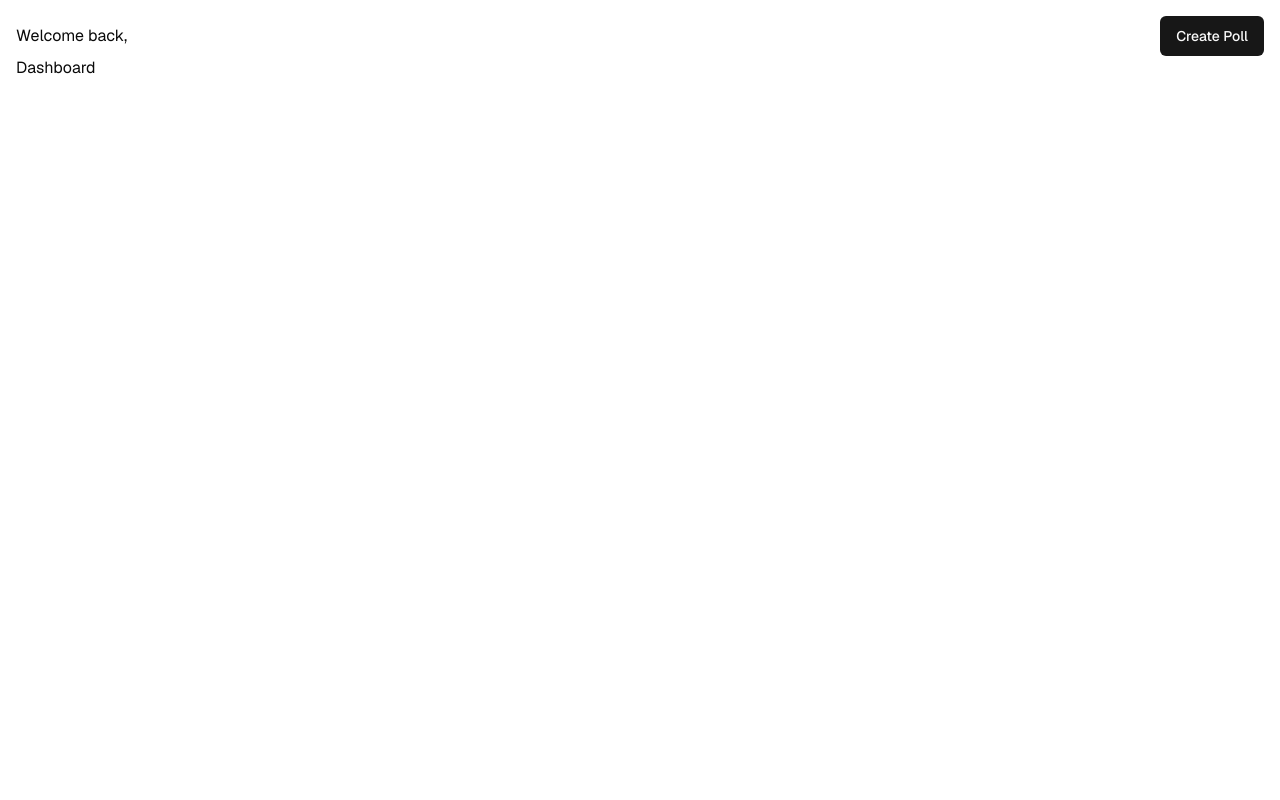
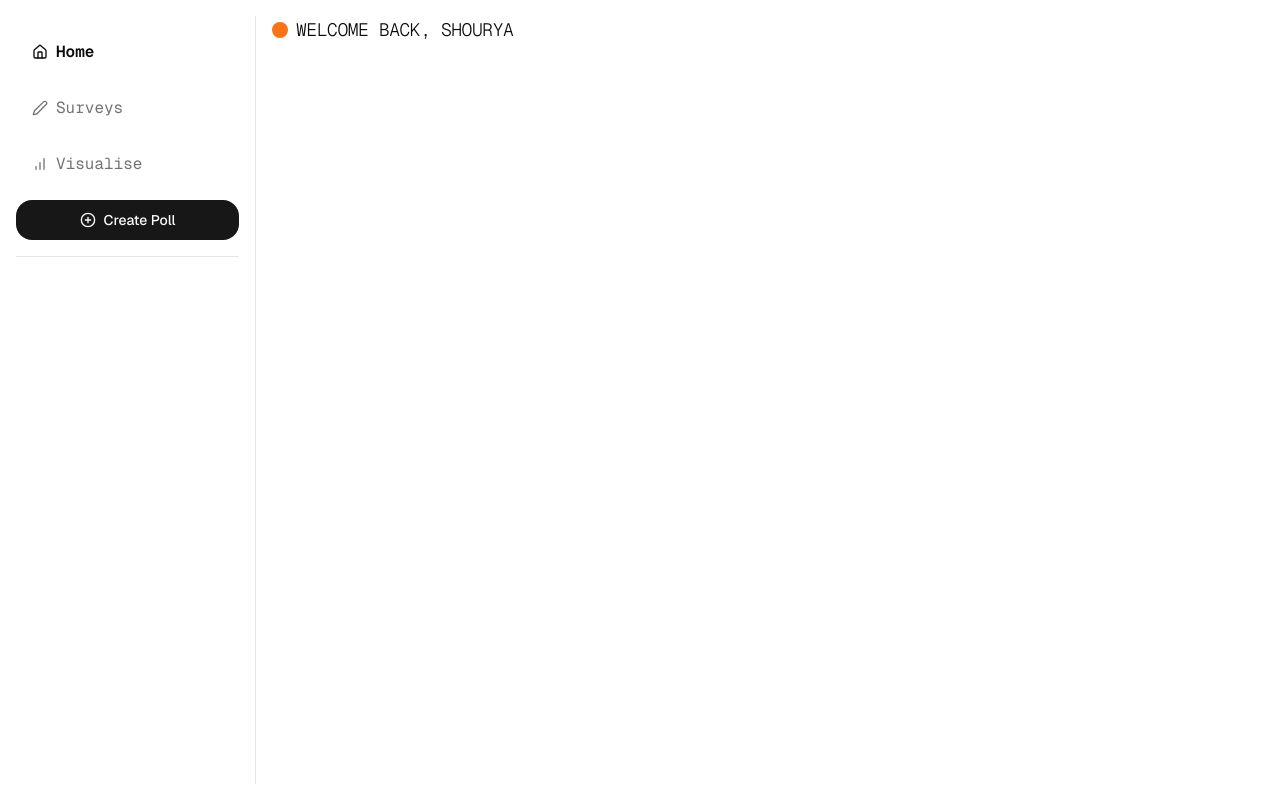
Before and after one commit to sjnaik02/interrobang, a Next.js app: page /dashboard in a window 1280 px wide. Built offline with nearby package versions, Linux system fonts and the light colour scheme.

Commit message:
building out basic dashboard structure

```diff
--- a/package.json
+++ b/package.json
@@ -14,6 +14,7 @@
     "start": "next start"
   },
   "dependencies": {
+    "@radix-ui/react-separator": "^1.1.0",
     "@radix-ui/react-slot": "^1.1.0",
     "@t3-oss/env-nextjs": "^0.10.1",
     "class-variance-authority": "^0.7.0",
--- /dev/null
+++ b/src/app/_components/NavLink.tsx
@@ -0,0 +1,24 @@
+"use client";
+
+import Link from "next/link";
+import { usePathname } from "next/navigation";
+
+type NavLinkProps = {
+  href: string;
+  icon?: React.ReactNode;
+  text: string;
+};
+
+export const NavLink = ({ href, icon, text }: NavLinkProps) => {
+  const pathname = usePathname();
+  const isActive = pathname === href;
+  return (
+    <Link
+      href={href}
+      className={`flex w-full items-center gap-2 rounded-2xl px-4 py-2 hover:bg-gray-200 ${isActive ? "text-foreground font-semibold" : "text-muted-foreground"}`}
+    >
+      {icon}
+      {text}
+    </Link>
+  );
+};
--- a/src/app/dashboard/layout.tsx
+++ b/src/app/dashboard/layout.tsx
@@ -1,5 +1,8 @@
 import type { Metadata } from "next";
 import { Button } from "@/components/ui/button";
+import { Pen, Home, BarChart, PlusCircle, Link } from "lucide-react";
+import { Separator } from "@/components/ui/separator";
+import { NavLink } from "@/app/_components/NavLink";
 
 export const metadata: Metadata = {
   title: "Interrobang | Dashboard",
@@ -12,20 +15,46 @@ export default function DashboardLayout({
   children: React.ReactNode;
 }) {
   return (
-    <div className="p-4">
-      <DashboardHeader />
-      {children}
+    <div className="h-screen">
+      <div className="flex h-full">
+        <DashboardSidebar />
+        {children}
+      </div>
     </div>
   );
 }
 
-const DashboardHeader = () => {
+const DashboardSidebar = () => {
   return (
-    <div className="flex items-center justify-between">
-      <p className="">Welcome back, </p>
-      <div className="flex items-center gap-2">
-        <Button>Create Poll</Button>
+    <aside className="flex h-full w-64">
+      <div className="flex h-full w-full flex-col gap-4 p-4">
+        <nav className="mt-4 flex flex-col items-center gap-4 font-mono">
+          <NavLink
+            href="/dashboard"
+            icon={<Home className="h-4 w-4" />}
+            text="Home"
+          />
+          <NavLink
+            href="/dashboard/surveys"
+            icon={<Pen className="h-4 w-4" />}
+            text="Surveys"
+          />
+          <NavLink
+            href="/dashboard/visualise"
+            icon={<BarChart className="h-4 w-4" />}
+            text="Visualise"
+          />
+        </nav>
+        <Button className="flex items-center rounded-2xl px-4 py-2 text-sm">
+          <PlusCircle className="mr-2 h-4 w-4" />
+          Create Poll
+        </Button>
+        <Separator />
       </div>
-    </div>
+      <Separator
+        orientation="vertical"
+        className="h-[calc(100%-2rem)] self-center"
+      />
+    </aside>
   );
 };
--- a/src/app/dashboard/page.tsx
+++ b/src/app/dashboard/page.tsx
@@ -1,5 +1,14 @@
 import React from "react";
 
 export default function DashboardPage() {
-  return <div>Dashboard</div>;
+  return (
+    <div className="p-4">
+      <div className="flex items-center gap-2">
+        <div className="h-4 w-4 rounded-full bg-orange-500" />
+        <p className="font-mono text-lg font-light uppercase tracking-tight">
+          Welcome back, <span className="">Shourya</span>
+        </p>
+      </div>
+    </div>
+  );
 }
--- a/src/app/layout.tsx
+++ b/src/app/layout.tsx
@@ -14,7 +14,10 @@ export default function RootLayout({
   children,
 }: Readonly<{ children: React.ReactNode }>) {
   return (
-    <html lang="en" className={`${GeistSans.variable} ${GeistMono.variable}`}>
+    <html
+      lang="en"
+      className={`${GeistSans.variable} ${GeistMono.variable} text-foreground bg-background`}
+    >
       <body>{children}</body>
     </html>
   );
--- a/src/app/page.tsx
+++ b/src/app/page.tsx
@@ -1,4 +1,6 @@
+import { Button } from "@/components/ui/button";
 import Link from "next/link";
+import { ArrowRight } from "lucide-react";
 
 export default function HomePage() {
   return (
@@ -7,7 +9,11 @@ export default function HomePage() {
       <p className="text-muted-foreground font-mono text-lg">
         Audience polls for Tangle
       </p>
-      <Link href="/dashboard">Get Started</Link>
+      <Button asChild className="mt-4 rounded-2xl px-4 py-2">
+        <Link href="/dashboard">
+          Dashboard <ArrowRight className="ml-2" />
+        </Link>
+      </Button>
     </main>
   );
 }
--- /dev/null
+++ b/src/components/ui/separator.tsx
@@ -0,0 +1,31 @@
+"use client"
+
+import * as React from "react"
+import * as SeparatorPrimitive from "@radix-ui/react-separator"
+
+import { cn } from "@/lib/utils"
+
+const Separator = React.forwardRef<
+  React.ElementRef<typeof SeparatorPrimitive.Root>,
+  React.ComponentPropsWithoutRef<typeof SeparatorPrimitive.Root>
+>(
+  (
+    { className, orientation = "horizontal", decorative = true, ...props },
+    ref
+  ) => (
+    <SeparatorPrimitive.Root
+      ref={ref}
+      decorative={decorative}
+      orientation={orientation}
+      className={cn(
+        "shrink-0 bg-border",
+        orientation === "horizontal" ? "h-[1px] w-full" : "h-full w-[1px]",
+        className
+      )}
+      {...props}
+    />
+  )
+)
+Separator.displayName = SeparatorPrimitive.Root.displayName
+
+export { Separator }
```
Also changed, not shown: 1 other file (tests, documents, lock files or other folders).
